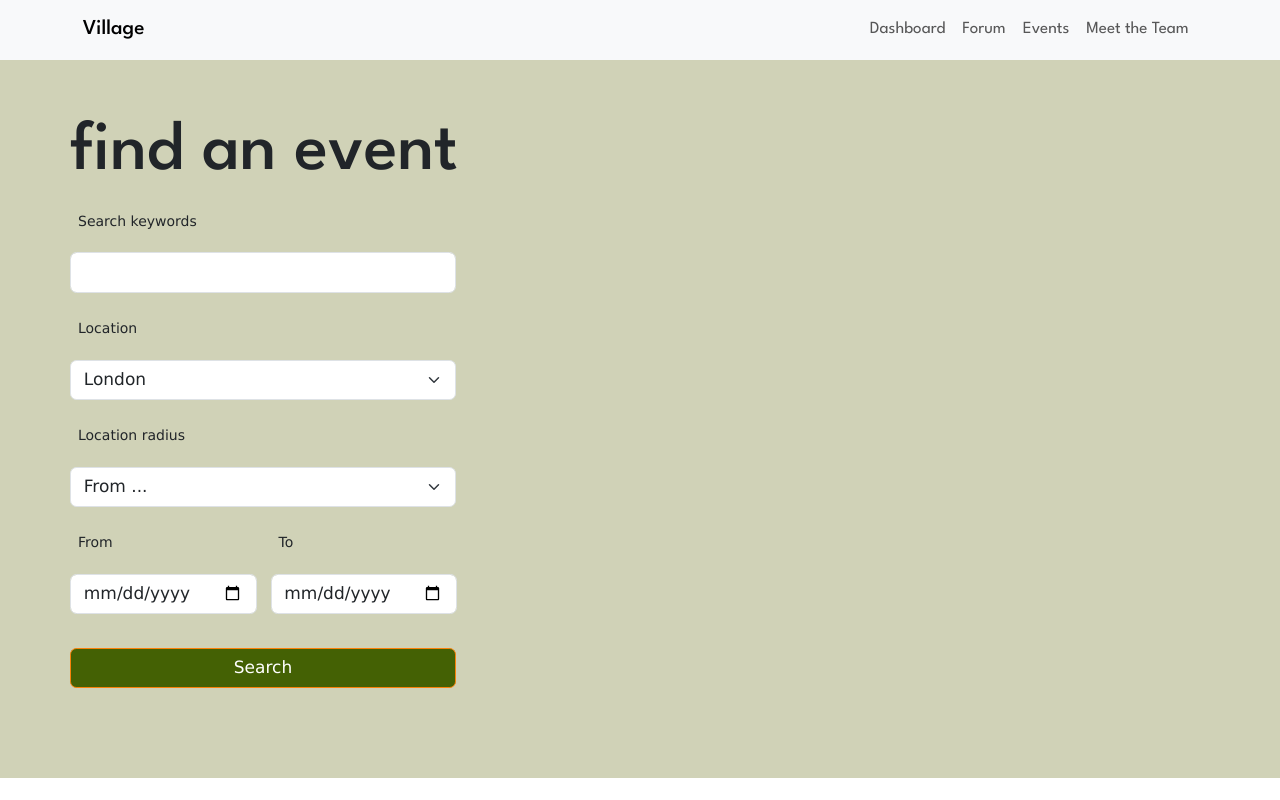
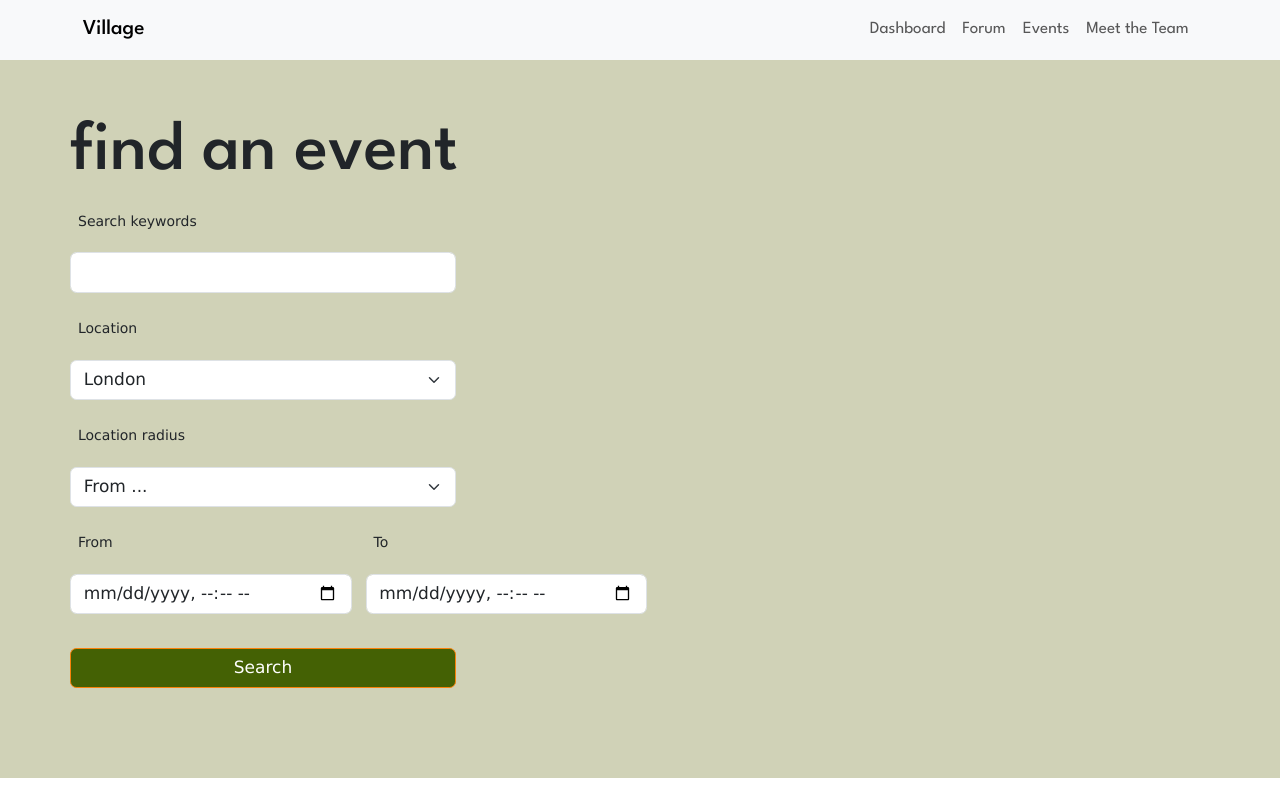
Before and after one commit to cactusballs/FullstackFour, a React (Vite) app in the folder client/: page /events in a window 1280 px wide. Built offline with nearby package versions, Linux system fonts and the light colour scheme; no server answers.

Commit message:
Change date to datetime-local- input field, ticketmaster param

```diff
--- a/client/src/components/events/EventsForm.jsx
+++ b/client/src/components/events/EventsForm.jsx
@@ -58,22 +58,28 @@ function EventsForm({ onFormSubmit }) {
         <Form.Group className="mb-3" id="label-date-block">
           <Form.Label>From</Form.Label>
           <Form.Control
-            type="date"
+            type="datetime-local"
             id="from-date"
             value={formData.startDateTime}
             onChange={(e) => {
-              setFormData({ ...formData, startDateTime: e.target.value });
+              setFormData({
+                ...formData,
+                startDateTime: e.target.value,
+              });
             }}
           />
         </Form.Group>
         <Form.Group className="mb-3" id="label-date-block">
           <Form.Label>To</Form.Label>
           <Form.Control
-            type="date"
+            type="datetime-local"
             id="to-date"
             value={formData.endDateTime}
             onChange={(e) => {
-              setFormData({ ...formData, endDateTime: e.target.value });
+              setFormData({
+                ...formData,
+                endDateTime: e.target.value,
+              });
             }}
           />
         </Form.Group>
```
